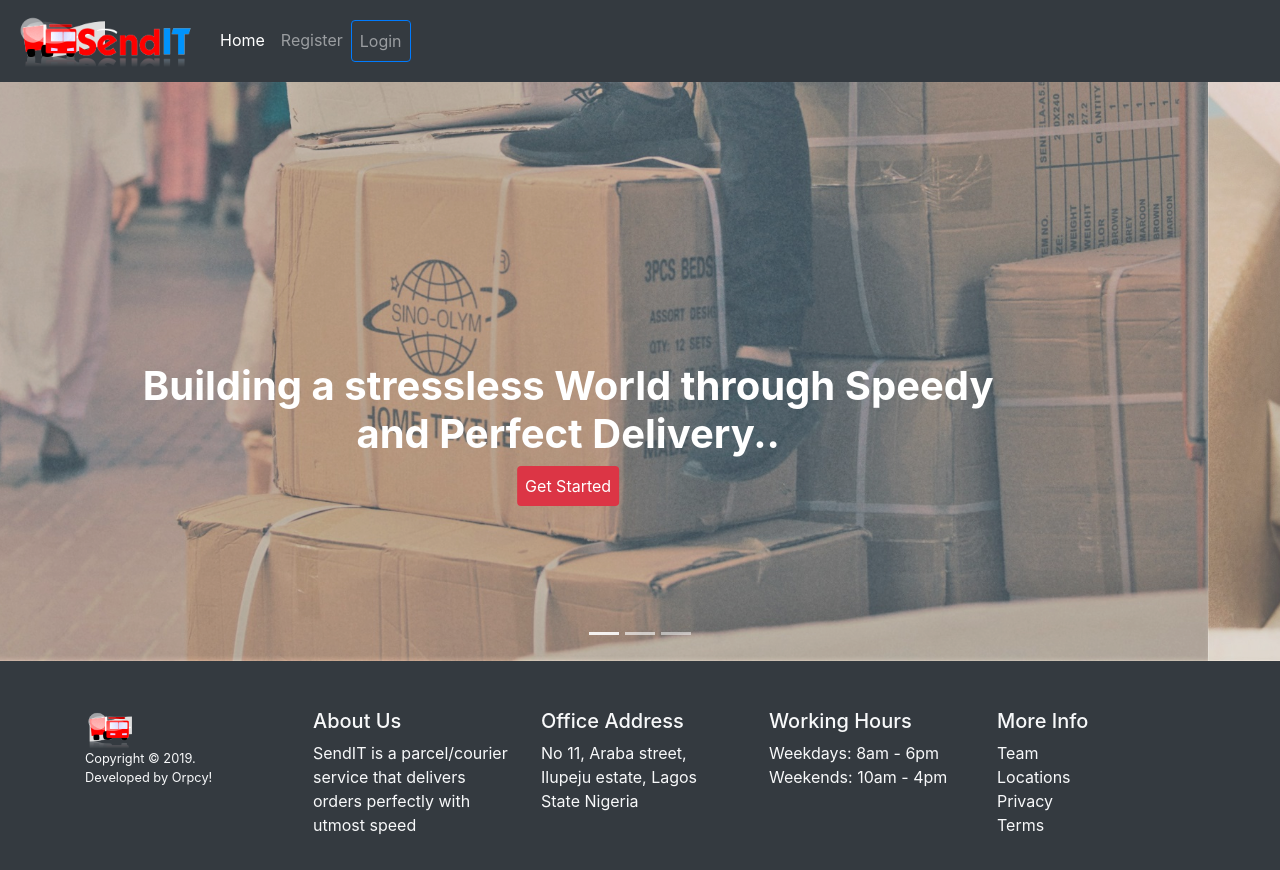
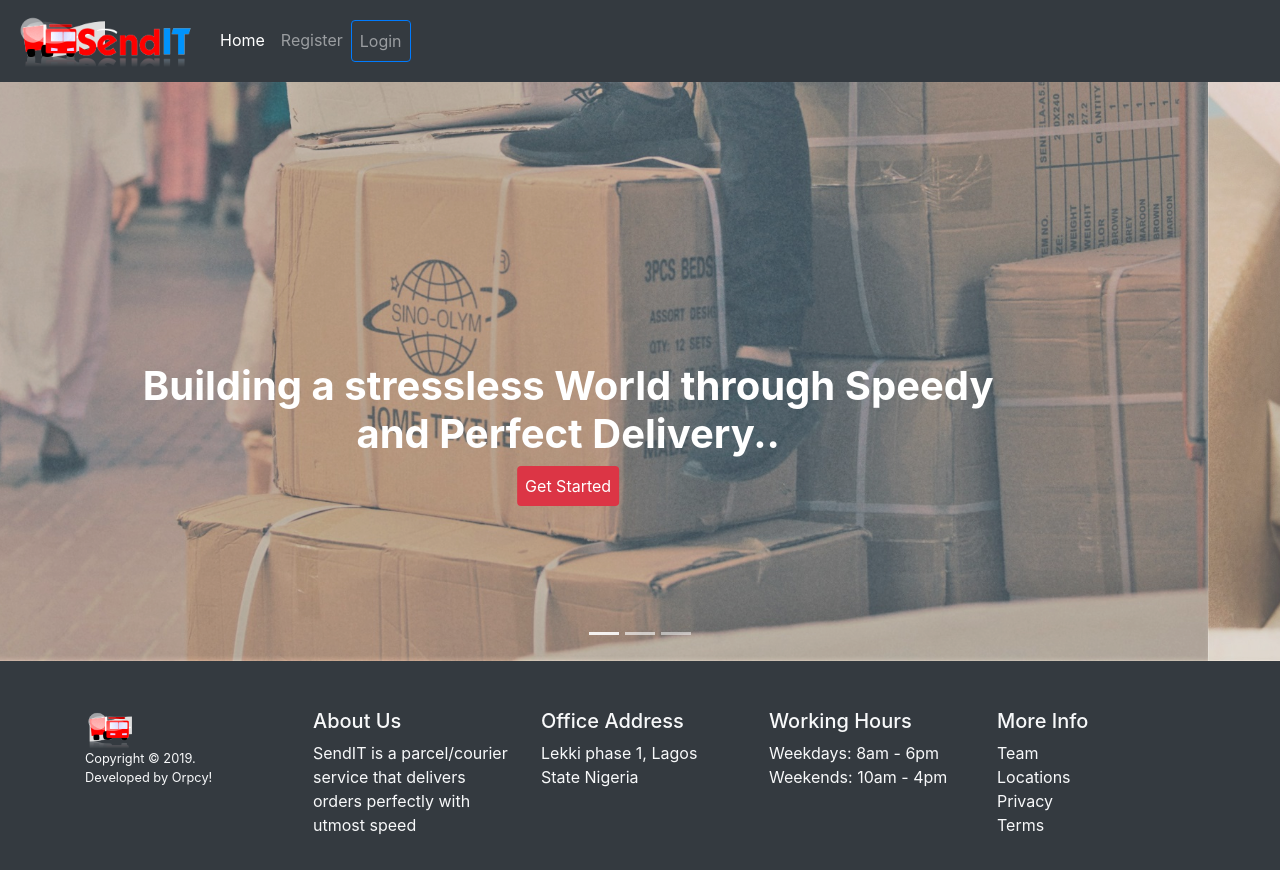
Before and after one commit to orpcy/send-it, a React (Create React App) app: page / in a window 1280 px wide. Shown: the top 870 px of the page. Built offline with nearby package versions, Linux system fonts and the light colour scheme.

Commit message:
made some changes

```diff
--- a/src/components/Footer.jsx
+++ b/src/components/Footer.jsx
@@ -26,7 +26,7 @@ const Footer = () => {
             <ul className="list-unstyled text-small">
               <li>
                 <Link className="text-light" to="#">
-                  No 11, Araba street, Ilupeju estate, Lagos State Nigeria
+                  Lekki phase 1, Lagos State Nigeria
                 </Link>
               </li>
             </ul>
```
